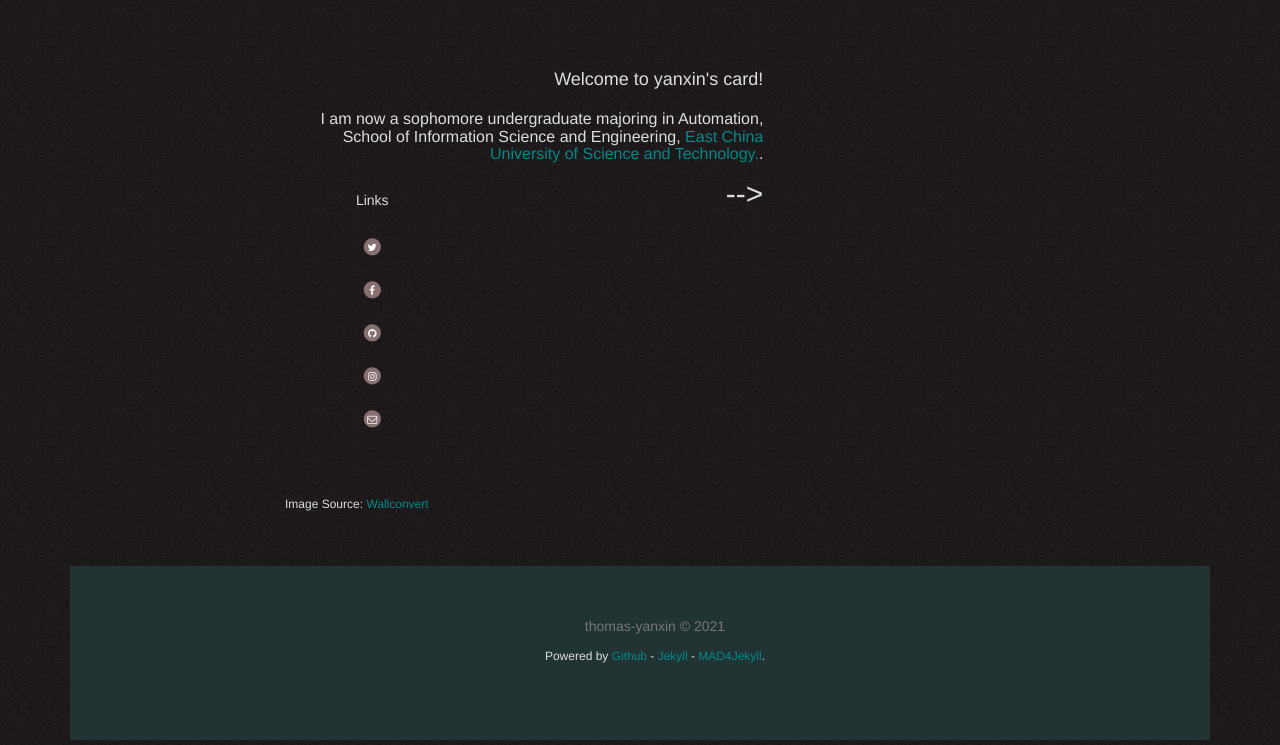
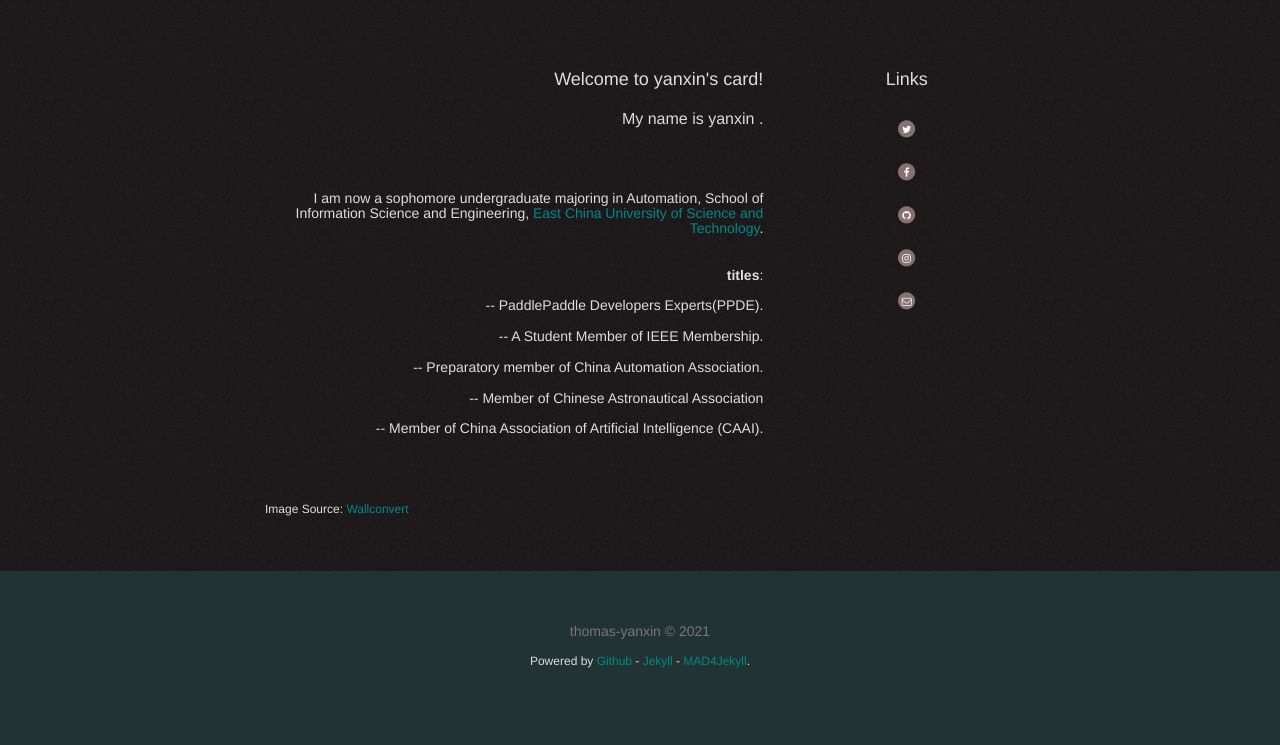
Before and after one commit to thomas-yanxin/thomas-yanxin.github.com, a Jekyll site: the page built from pages/index.html, in a window 1280 px wide and 1193 px high. Shown: the part 448-1193 px from the top of the window. Built offline with Jekyll 4.4.1, drawn with Linux system fonts in a browser that asks for light colours; nearby versions of some CDN libraries.

Commit message:
Update index.html

```diff
--- a/pages/index.html
+++ b/pages/index.html
@@ -51,22 +51,22 @@
 
         <div class="col-md-left-cntct">
 
+
 <h2>Welcome to yanxin's card!</h2>
 
-<h3>I am now a sophomore undergraduate majoring in Automation, School of Information Science and Engineering, <a href="https://www.ecust.edu.cn/">East China University of Science and Technology.</a>.</h3>
-<!-- <br>
-<!-- <h4>It is based on <a href="http://ironsummitmedia.github.io/startbootstrap-clean-blog-jekyll/">Clean Blog</a> theme by <a href="http://startbootstrap.com/">Start Bootstrap</a>. -->
-<!-- <br><br><br>
-<b>title</b>:
-<br><br>-- PaddlePaddle Developers Experts(PPDE)
-<br><br>-- A Student Member of IEEE Membership
-<br><br>-- 中国自动化协会预备会员
-<br><br>-- 中国人工智能协会(CAAI)会员
-<br><br>-- 中国宇航协会会员
-<br><br>-- A separate section for <a href="{{ root_url }}/gallery/">'galleries'</a>, beside the featured one at the homepage.</h4>
-        </div>   -->
+<h3>My name is yanxin .</h3>
+<br>
+<h4>I am now a sophomore undergraduate majoring in Automation, School of Information Science and Engineering, <a href="https://www.ecust.edu.cn/">East China University of Science and Technology</a>.
+<br><br><br>
+<b>titles</b>:
+<br><br>-- PaddlePaddle Developers Experts(PPDE).
+<br><br>-- A Student Member of IEEE Membership.
+<br><br>-- Preparatory member of China Automation Association.
+<br><br>-- Member of Chinese Astronautical Association
+<br><br>-- Member of China Association of Artificial Intelligence (CAAI).</h4>
+        </div>
 
-<!--  --> -->
+
         <div class="col-md-right-cntct">
     {% include links.html %}
          </div>
```
